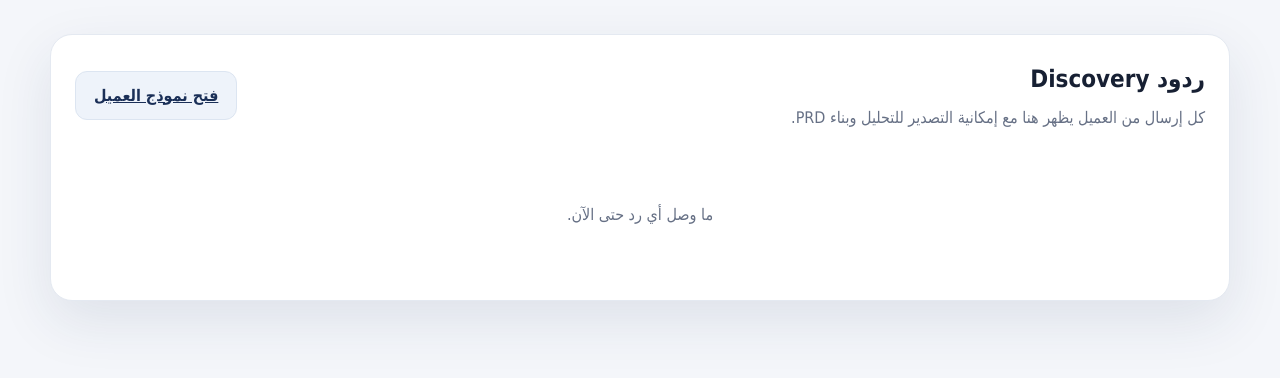
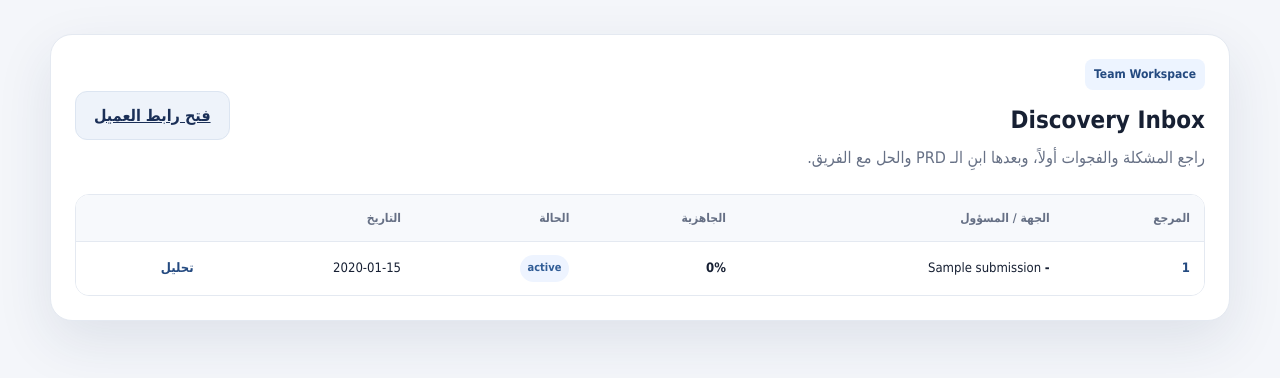
Before and after one commit to Cyb3r1no/prdsystem, a Flask app: page /admin in a window 1280 px wide. Shown: the part 106-484 px from the top of the page. Run offline with Flask 3, Linux system fonts and the light colour scheme; the visitor is signed in with stand-in values (Sample User, id 1); tables that the repository leaves empty hold one stand-in row (values such as "Sample post"); some libraries are stand-ins or nearby versions.

Commit message:
feat: turn admin into discovery inbox

```diff
--- a/templates/admin_dashboard.html
+++ b/templates/admin_dashboard.html
@@ -3,14 +3,15 @@
 <head>
   <meta charset="utf-8">
   <meta name="viewport" content="width=device-width, initial-scale=1">
-  <title>الردود — {{ project.name }}</title>
+  <title>Discovery Inbox — {{ project.name }}</title>
   <link rel="stylesheet" href="{{ url_for('static', filename='css/app.css') }}">
+  <link rel="stylesheet" href="{{ url_for('static', filename='css/discovery-v3.css') }}">
 </head>
 <body class="admin-body">
   <header class="topbar">
     <div class="shell topbar-inner">
       <div class="brand">
-        <img src="{{ url_for('static', filename='img/voyage-logo.png') }}" alt="VOYAGE" class="brand-logo">
+        <img src="{{ url_for('static', filename='img/voyage-logo.png') }}" alt="{{ project.name }}" class="brand-logo">
         <div><strong>{{ project.name_ar }}</strong><span>Discovery Admin</span></div>
       </div>
       <form method="post" action="{{ url_for('admin_logout') }}"><button class="btn btn-secondary" type="submit">تسجيل خروج</button></form>
@@ -20,31 +21,42 @@
   <main class="shell admin-main">
     <section class="admin-card">
       <div class="admin-header">
-        <div><h1>ردود Discovery</h1><p>كل إرسال من العميل يظهر هنا مع إمكانية التصدير للتحليل وبناء PRD.</p></div>
-        <a class="btn btn-secondary" href="{{ url_for('index') }}" target="_blank" rel="noopener">فتح نموذج العميل</a>
+        <div>
+          <div class="eyebrow">Team Workspace</div>
+          <h1>Discovery Inbox</h1>
+          <p>راجع المشكلة والفجوات أولاً، وبعدها ابنِ الـ PRD والحل مع الفريق.</p>
+        </div>
+        <a class="btn btn-secondary" href="{{ url_for('index') }}" target="_blank" rel="noopener">فتح رابط العميل</a>
       </div>
 
-      {% if submissions %}
+      {% if items %}
       <div class="admin-table-wrap">
-        <table class="admin-table">
-          <thead><tr><th>المرجع</th><th>المسؤول</th><th>البريد</th><th>الجوال</th><th>الحالة</th><th>التاريخ</th><th></th></tr></thead>
+        <table class="admin-table discovery-table">
+          <thead><tr><th>المرجع</th><th>الجهة / المسؤول</th><th>الجاهزية</th><th>الحالة</th><th>التاريخ</th><th></th></tr></thead>
           <tbody>
-            {% for item in submissions %}
+            {% for item in items %}
             <tr>
-              <td><a class="link" href="{{ url_for('admin_submission', submission_id=item.id) }}">{{ item.id }}</a></td>
-              <td>{{ item.contact_name or '-' }}</td>
-              <td>{{ item.contact_email or '-' }}</td>
-              <td>{{ item.contact_phone or '-' }}</td>
-              <td><span class="status">{{ item.status }}</span></td>
-              <td>{{ item.created_at }}</td>
-              <td><a class="link" href="{{ url_for('admin_submission', submission_id=item.id) }}">عرض</a></td>
+              <td><a class="link" href="{{ url_for('admin_submission', submission_id=item.row.id) }}">{{ item.row.id }}</a></td>
+              <td>
+                <strong class="table-primary">{{ item.company_name }}</strong>
+                <span class="table-secondary">{{ item.row.contact_name or '-' }}</span>
+              </td>
+              <td>
+                <div class="readiness-inline">
+                  <strong>{{ item.analysis.score }}%</strong>
+                  <span class="mini-progress"><i style="width: {{ item.analysis.score }}%"></i></span>
+                </div>
+              </td>
+              <td><span class="status status-{{ item.row.status }}">{{ status_labels.get(item.row.status, item.row.status) }}</span></td>
+              <td>{{ item.row.created_at[:10] }}</td>
+              <td><a class="link" href="{{ url_for('admin_submission', submission_id=item.row.id) }}">تحليل</a></td>
             </tr>
             {% endfor %}
           </tbody>
         </table>
       </div>
       {% else %}
-      <div class="empty-state">ما وصل أي رد حتى الآن.</div>
+      <div class="empty-state">ما وصل أي Discovery حتى الآن.</div>
       {% endif %}
     </section>
   </main>
```
